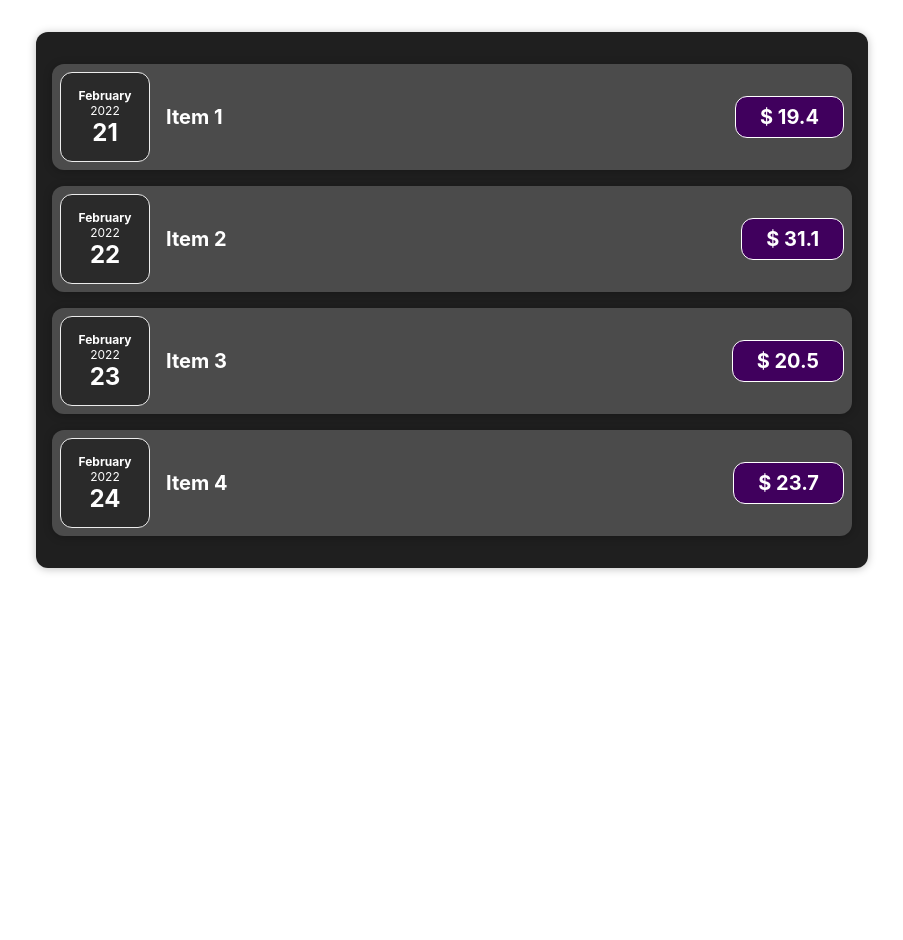
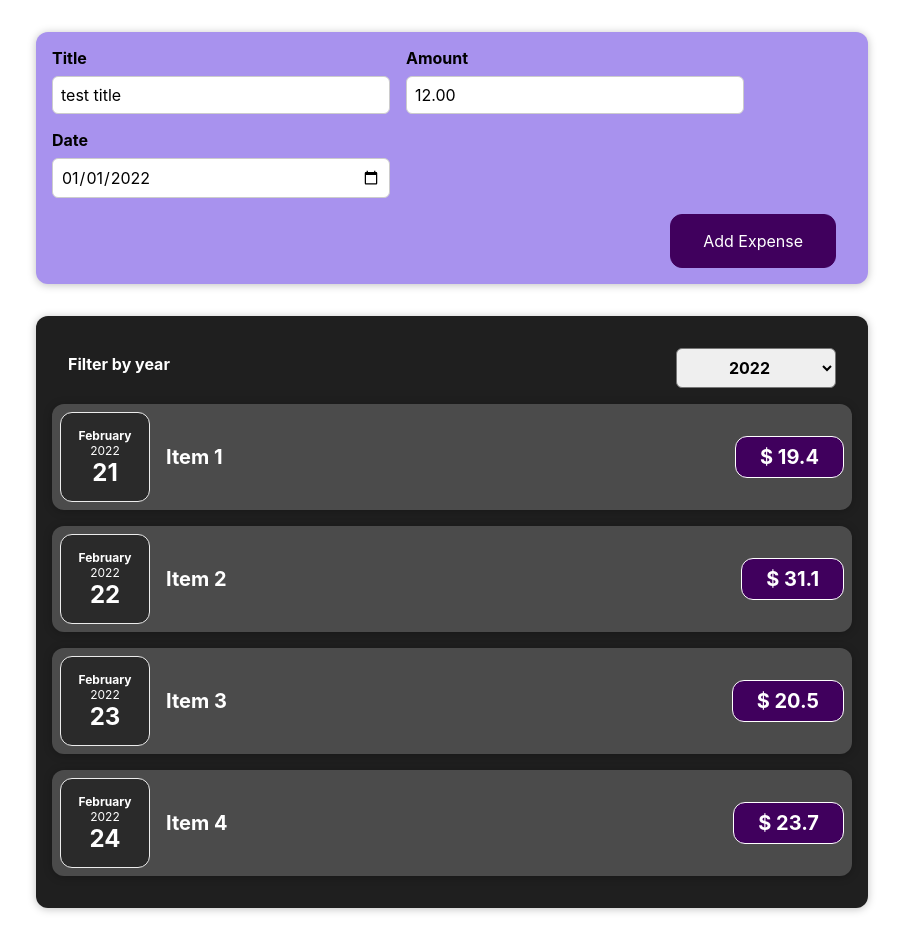
Before and after one commit to walayatali/expense-tracker, a React (Create React App) app: page / in a window 1280 px wide. Shown: the whole page, without its empty margins (188-1091 px from the left). Before the commit the page ends 800 px from the top, so only its background shows below. Built offline with nearby package versions, Linux system fonts and the light colour scheme.

Commit message:
added add new expense functionality and concept of stateful components

```diff
--- a/src/App.js
+++ b/src/App.js
@@ -1,5 +1,7 @@
 import './App.css';
 import Expenses from './components/Expense/Expenses';
+import NewExpense from './components/NewExpense/NewExpense';
+
 
 function App() {
 
@@ -10,8 +12,16 @@ function App() {
         {id: 'e4', ItemDate: new Date(2022, 1, 24), Title: 'Item 4', Price: 23.7}
     ];
 
+    const addExpenseHandler = expense => {
+        console.log('In App.js');
+        console.log(expense);
+      };
+
     return (
-        <Expenses AllExpenses = {ListExpenses}/>
+        <div>
+            <NewExpense onAddExpense = {addExpenseHandler}/>
+            <Expenses AllExpenses = {ListExpenses}/>
+        </div>
     );
 }
 
--- a/src/components/Expense/ExpenseItem.js
+++ b/src/components/Expense/ExpenseItem.js
@@ -1,7 +1,6 @@
 import './ExpenseItem.css';
 import ExpenseDate from './ExpenseDate';
 import Card from '../UI/Card';
-
 const ExpenseItem = (props) => {
 	return (
 		<Card className="expense-item">
--- a/src/components/Expense/Expenses.js
+++ b/src/components/Expense/Expenses.js
@@ -1,10 +1,21 @@
+import React, { useState } from 'react';
 import './Expenses.css';
 import ExpenseItem from './ExpenseItem';
 import Card from '../UI/Card';
+import ExpensesFilter from './ExpensesFilter';
 
 const Expenses = (props) => {
+
+    const [ expenseFilterYear, setExpenseFilterYear ] = useState('2022');
+
+    const expensesFilterHandler = (filterVal) => {
+        setExpenseFilterYear(filterVal);
+    }
+
 	return (
+        <div>
     		<Card className="expenses">
+            <ExpensesFilter onChangeExpensesFilter = {expensesFilterHandler} selected={expenseFilterYear}/>
                 {props.AllExpenses.map(exp =>
                   <ExpenseItem
                         ItemDate = {exp.ItemDate}
@@ -13,6 +24,7 @@ const Expenses = (props) => {
                     />
                 )}
             </Card>
+        </div>
 	)
 }
 export default Expenses;
--- /dev/null
+++ b/src/components/Expense/ExpensesFilter.css
@@ -0,0 +1,24 @@
+.expenses-filter {
+  color: white;
+  padding: 0 1rem;
+}
+
+.expenses-filter__control {
+  display: flex;
+  width: 100%;
+  align-items: center;
+  justify-content: space-between;
+  margin: 1rem 0;
+}
+
+.expenses-filter label {
+  font-weight: bold;
+  margin-bottom: 0.5rem;
+}
+
+.expenses-filter select {
+  font: inherit;
+  padding: 0.5rem 3rem;
+  font-weight: bold;
+  border-radius: 6px;
+}
--- /dev/null
+++ b/src/components/Expense/ExpensesFilter.js
@@ -0,0 +1,27 @@
+import React from 'react';
+
+import './ExpensesFilter.css';
+
+const ExpensesFilter = (props) => {
+
+const onChangeExpenseFilterHandler = (e) => {
+    props.onChangeExpensesFilter(e.target.value);
+
+}
+
+  return (
+    <div className='expenses-filter'>
+      <div className='expenses-filter__control'>
+        <label>Filter by year</label>
+        <select value={props.selected} onChange={onChangeExpenseFilterHandler}>
+          <option value="2022">2022</option>
+          <option value='2021'>2021</option>
+          <option value='2020'>2020</option>
+          <option value='2019'>2019</option>
+        </select>
+      </div>
+    </div>
+  );
+};
+
+export default ExpensesFilter;
--- /dev/null
+++ b/src/components/NewExpense/ExpenseForm.css
@@ -0,0 +1,26 @@
+.new-expense__controls {
+  display: flex;
+  flex-wrap: wrap;
+  gap: 1rem;
+  margin-bottom: 1rem;
+  text-align: left;
+}
+
+.new-expense__control label {
+  font-weight: bold;
+  margin-bottom: 0.5rem;
+  display: block;
+}
+
+.new-expense__control input {
+  font: inherit;
+  padding: 0.5rem;
+  border-radius: 6px;
+  border: 1px solid #ccc;
+  width: 20rem;
+  max-width: 100%;
+}
+
+.new-expense__actions {
+  text-align: right;
+}
--- /dev/null
+++ b/src/components/NewExpense/ExpenseForm.js
@@ -0,0 +1,70 @@
+import React, {useState} from 'react';
+import './ExpenseForm.css';
+
+function ExpenseForm(props)	{
+
+	const [userInput, setUserInput] = useState({
+		title: 'test title',
+		amount: '12.00',
+		date: '2022-01-01'
+	});
+
+	const titleChangeHandler = (e) => {
+
+		setUserInput((prevState)  => {
+			return {...prevState, title: e.target.value}
+		});
+
+	}
+
+	const amountChangeHandler = (e) => {
+
+		setUserInput((prevState)  => {
+			return {...prevState, amount: e.target.value}
+		});
+
+	}
+
+	const dateChangeHandler = (e) => {
+
+		setUserInput((prevState)  => {
+			return {...prevState, date: e.target.value}
+		});
+
+	}
+
+	const submitHandler = (e) => {
+		e.preventDefault();
+
+		const expenseData = userInput;
+
+		props.onSaveExpenseData(expenseData);
+	}
+
+
+	return (
+		<form onSubmit = {submitHandler}>
+			<div className="new-expense__controls">
+				<div className="new-expense__control">
+					<label>Title</label>
+					<input onChange={titleChangeHandler} type="text" value={userInput.title}/>
+				</div>
+				<div className="new-expense__control">
+					<label>Amount</label>
+					<input onChange={amountChangeHandler} type="number" min="0.01" step="0.01" value={userInput.amount}/>
+				</div>
+				<div className="new-expense__control">
+					<label>Date</label>
+					<input onChange={dateChangeHandler} type="date" min="2022-01-01" step="2022-12-31" value={userInput.date}/>
+				</div>
+			</div>
+			<div className="new-expense__actions">
+				<button type="submit">
+					Add Expense
+				</button>
+			</div>
+		</form>
+	)
+}
+
+export default ExpenseForm;
--- /dev/null
+++ b/src/components/NewExpense/NewExpense.css
@@ -0,0 +1,38 @@
+.new-expense {
+  background-color: #a892ee;
+  padding: 1rem;
+  margin: 2rem auto;
+  width: 50rem;
+  max-width: 95%;
+  border-radius: 12px;
+  text-align: center;
+  box-shadow: 0 1px 8px rgba(0, 0, 0, 0.25);
+}
+
+.new-expense button {
+  font: inherit;
+  cursor: pointer;
+  padding: 1rem 2rem;
+  border: 1px solid #40005d;
+  background-color: #40005d;
+  color: white;
+  border-radius: 12px;
+  margin-right: 1rem;
+}
+
+.new-expense button:hover,
+.new-expense button:active {
+  background-color: #510674;
+  border-color: #510674;
+}
+
+.new-expense button.alternative {
+  color: #220131;
+  border-color: transparent;
+  background-color: transparent;
+}
+
+.new-expense button.alternative:hover,
+.new-expense button.alternative:active {
+  background-color: #ddb3f8;
+}
--- /dev/null
+++ b/src/components/NewExpense/NewExpense.js
@@ -0,0 +1,22 @@
+import React from 'react';
+import './NewExpense.css';
+import ExpenseForm from './ExpenseForm';
+
+function NewExpense(props)	{
+
+	const saveExpenseDataHandler = (enteredExpenseData) => {
+	    const expenseData = {
+	      ...enteredExpenseData,
+	      id: Math.random().toString()
+	    };
+	    props.onAddExpense(expenseData);
+	  };
+
+	return (
+		<div className="new-expense">
+			<ExpenseForm onSaveExpenseData={saveExpenseDataHandler}/>
+		</div>
+	)
+}
+
+export default NewExpense;
```
Lines whose indentation alone changed are shown as unchanged.
